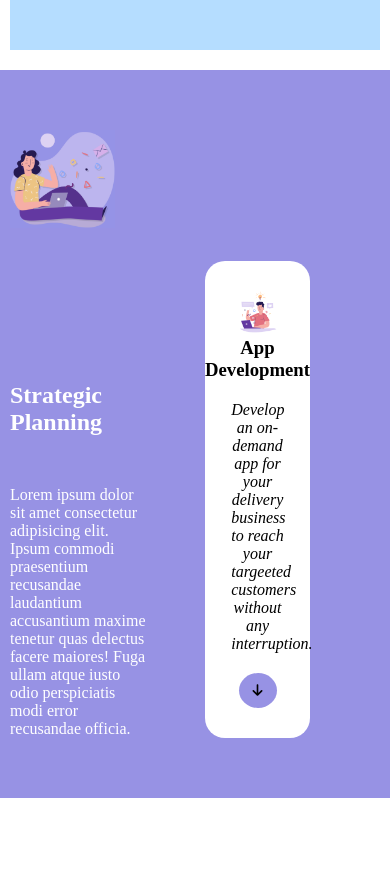
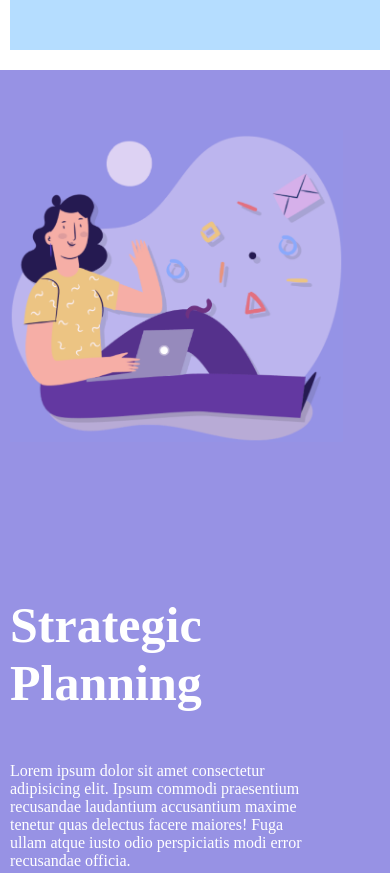
Before and after one commit to simone-danzeri/htmlcss-responsive-layout, a plain HTML site: page index.html in a window 390 px wide. Shown: the part 2080-2953 px from the top of the page. Before the commit the page ends 2878 px from the top, so only its background shows below. Drawn offline with Linux system fonts and the light colour scheme.

Commit message:
feat: add strategic planning section for tablet and mobile

```diff
--- a/style.css
+++ b/style.css
@@ -239,6 +239,24 @@ header nav ul li{
     .col-big-card{
         width: 100%;
     }
+
+    #strategic-planning .col{ /*---- per mandarle a capo ----*/
+        width: 100%;
+        justify-content: center;
+    }
+
+    .planning-card h2{
+        font-size: 50px;
+    }
+
+    .planning1{
+        width: 90%;
+    }
+
+    .planning-card-white{
+        margin-top: 20px;
+        width: 100%;
+    }
 }
 
 /*---- MOBILE ----*/
```
